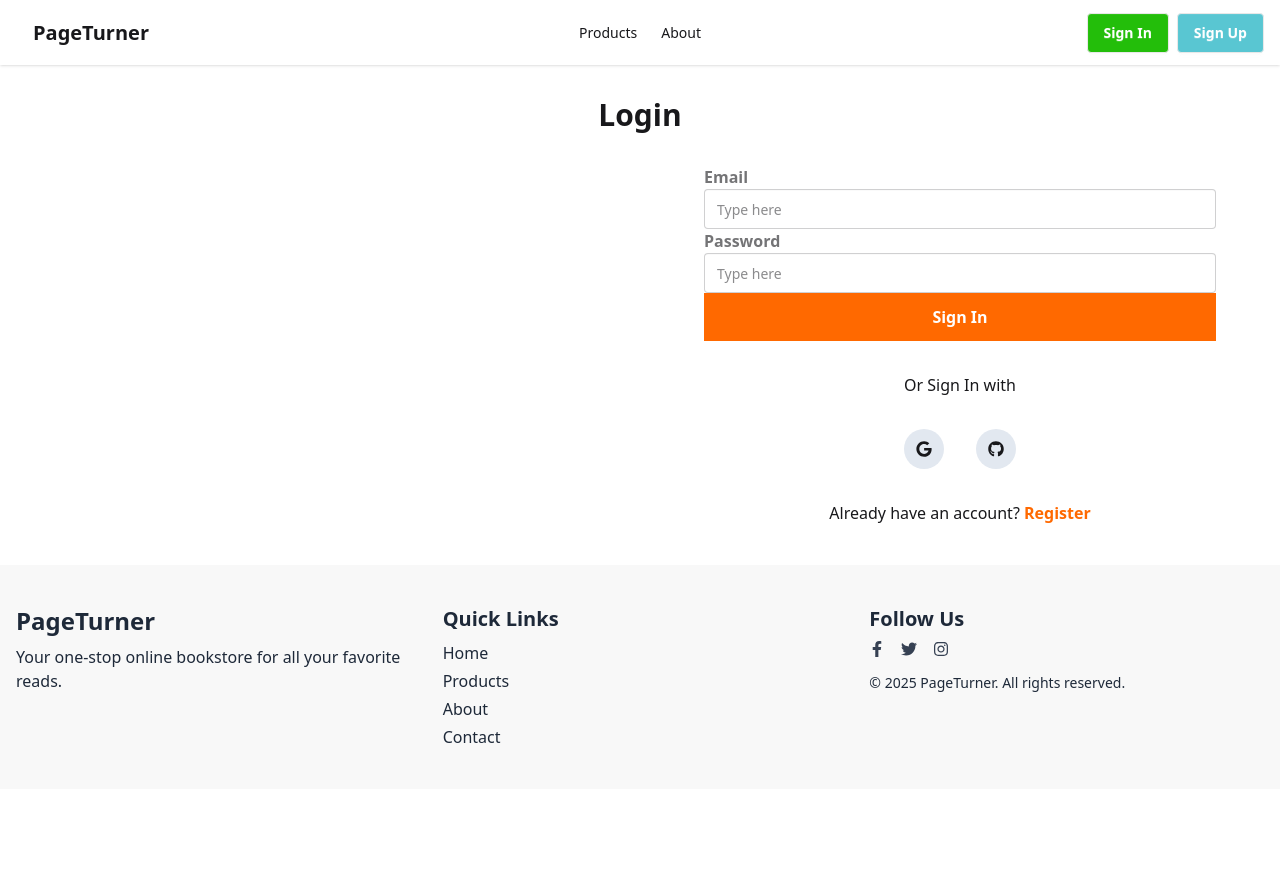
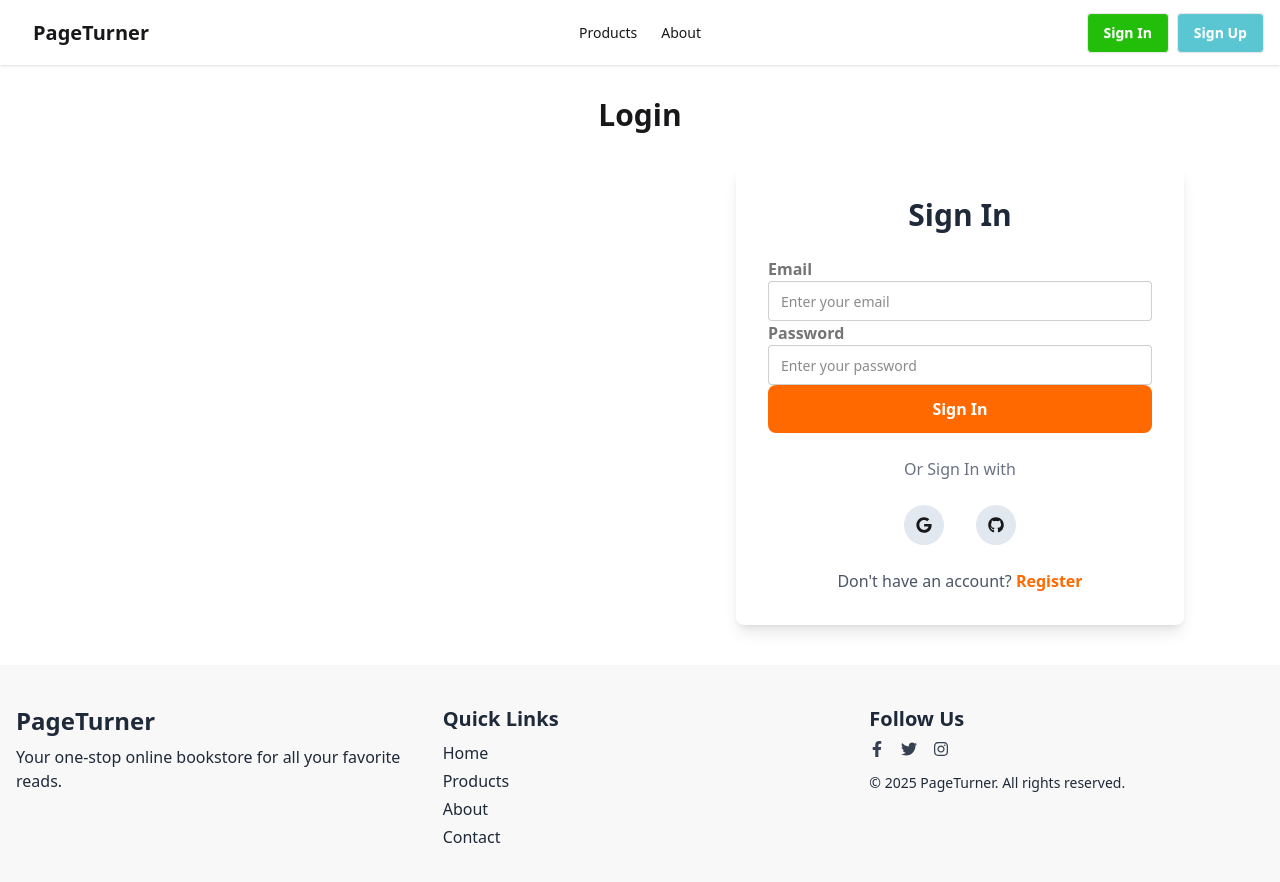
Before and after one commit to mehediakash01/next-project, a Next.js app: page /Login in a window 1280 px wide. Shown: the top 882 px of the page. Before the commit the page ends 800 px from the top, so only its background shows below. Built offline with nearby package versions, Linux system fonts and the light colour scheme.

Commit message:
implemented login user

```diff
--- a/Component/LoginForm.jsx
+++ b/Component/LoginForm.jsx
@@ -1,43 +1,90 @@
 "use client";
-import React from "react";
-
+import React, { useState } from "react";
 import Link from "next/link";
-
 import SocialLogin from "./SocialLogin";
 
 export default function LoginForm() {
+  const [email, setEmail] = useState("");
+  const [password, setPassword] = useState("");
+  const [loading, setLoading] = useState(false);
+
+  const handleSubmit = async (e) => {
+    e.preventDefault();
+    setLoading(true);
+
+    try {
+      const res = await fetch("/api/login", {
+        method: "POST",
+        headers: { "Content-Type": "application/json" },
+        body: JSON.stringify({ email, password }),
+      });
+
+      const data = await res.json();
+
+      if (res.ok) {
+        alert(`Welcome back, ${data.user.name}!`);
+        // TODO: redirect to dashboard or home
+      } else {
+        alert(data.message);
+      }
+    } catch (err) {
+      console.error("Login error:", err);
+      alert("Something went wrong!");
+    } finally {
+      setLoading(false);
+    }
+  };
 
   return (
-    <form  className="w-full max-w-lg space-y-8">
+    <form
+      onSubmit={handleSubmit}
+      className="w-full max-w-md bg-white p-8 rounded-lg shadow-lg space-y-6"
+    >
+      <h2 className="text-3xl font-bold text-center text-gray-800 mb-6">
+        Sign In
+      </h2>
+
       <label className="form-control w-full">
         <div className="label w-full">
-          <span className="label-text  font-bold">Email</span>
+          <span className="label-text font-bold">Email</span>
         </div>
         <input
-          type="text"
-          name="email"
-          placeholder="Type here"
+          type="email"
+          placeholder="Enter your email"
           className="input input-bordered w-full"
+          value={email}
+          onChange={(e) => setEmail(e.target.value)}
+          required
         />
       </label>
+
       <label className="form-control w-full">
         <div className="label w-full">
           <span className="label-text font-bold">Password</span>
         </div>
         <input
           type="password"
-          name="password"
-          placeholder="Type here"
+          placeholder="Enter your password"
           className="input input-bordered w-full"
+          value={password}
+          onChange={(e) => setPassword(e.target.value)}
+          required
         />
       </label>
-      <button className="w-full h-12 bg-orange-500 text-white font-bold">
-        Sign In
+
+      <button
+        type="submit"
+        disabled={loading}
+        className="w-full h-12 bg-orange-500 text-white font-bold rounded-lg hover:bg-orange-600 transition"
+      >
+        {loading ? "Signing In..." : "Sign In"}
       </button>
-      <p className="text-center">Or Sign In with</p>
+
+      <p className="text-center text-gray-500">Or Sign In with</p>
       <SocialLogin />
-      <p className="text-center">
-        Already have an account?{" "}
+
+      <p className="text-center text-gray-600 mt-4">
+        Don't have an account?{" "}
         <Link href="/register" className="text-orange-500 font-bold">
           Register
         </Link>
--- a/Component/RegisterForm.jsx
+++ b/Component/RegisterForm.jsx
@@ -91,7 +91,7 @@ export default function RegisterForm() {
 
       <p className="text-center">
         Already have an account?{" "}
-        <Link href="/login" className=" font-bold hover:underline">
+        <Link href="/Login" className=" font-bold hover:underline">
           Login
         </Link>
       </p>
--- /dev/null
+++ b/app/api/login/route.js
@@ -0,0 +1,44 @@
+import clientPromise from "@/lib/dbConnect";
+import { NextResponse } from "next/server";
+import bcrypt from "bcryptjs";
+
+export async function POST(request) {
+  try {
+    const body = await request.json();
+    const { email, password } = body;
+
+    if (!email || !password) {
+      return NextResponse.json({ message: "Email and password are required" }, { status: 400 });
+    }
+
+    const client = await clientPromise;
+    const db = client.db("bookStore");
+    const usersCollection = db.collection("users");
+
+    const user = await usersCollection.findOne({ email });
+
+    if (!user) {
+      return NextResponse.json({ message: "User not found" }, { status: 404 });
+    }
+
+    // Compare entered password with hashed password
+    const isMatch = await bcrypt.compare(password, user.password);
+    if (!isMatch) {
+      return NextResponse.json({ message: "Invalid credentials" }, { status: 401 });
+    }
+
+    // Success
+    return NextResponse.json({
+      message: "Login successful",
+      user: {
+        name: user.name,
+        email: user.email,
+        id: user._id
+      },
+    }, { status: 200 });
+
+  } catch (error) {
+    console.error("Login Error:", error);
+    return NextResponse.json({ message: "Internal Server Error" }, { status: 500 });
+  }
+}
```
